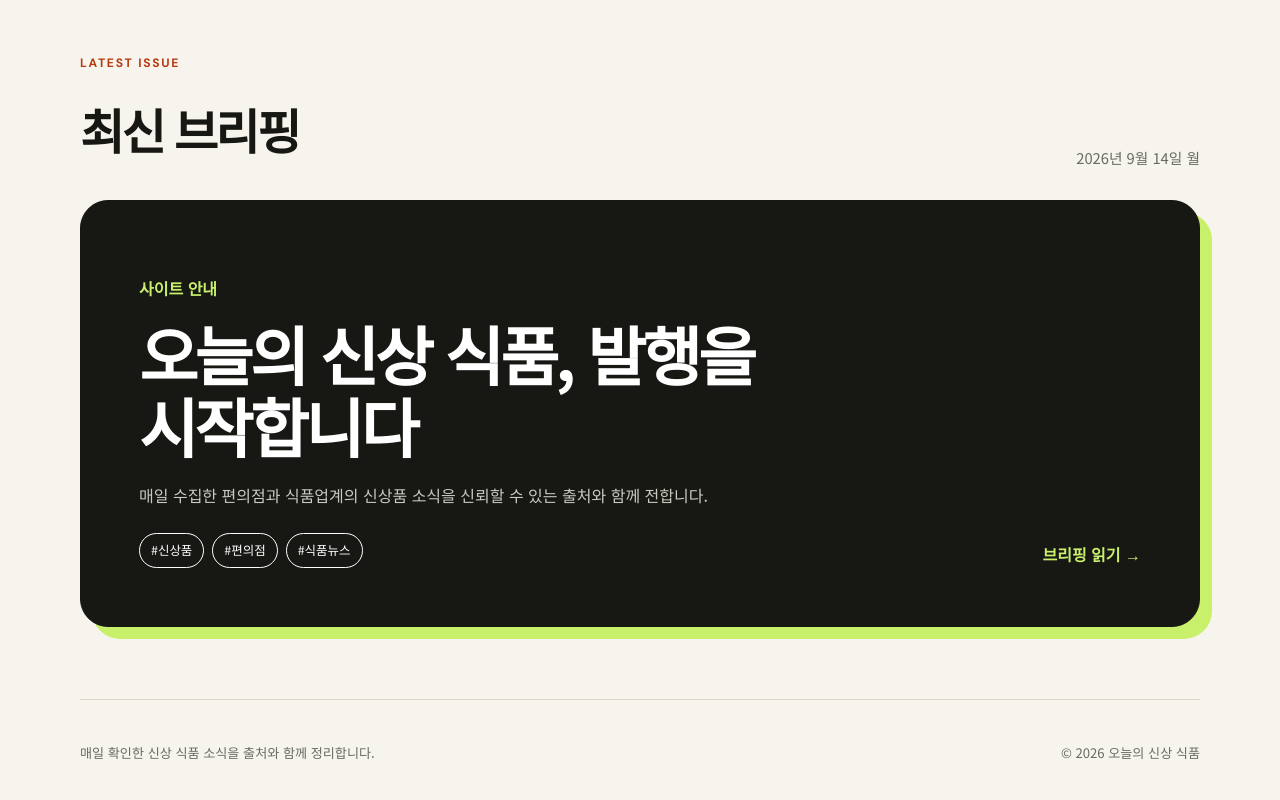
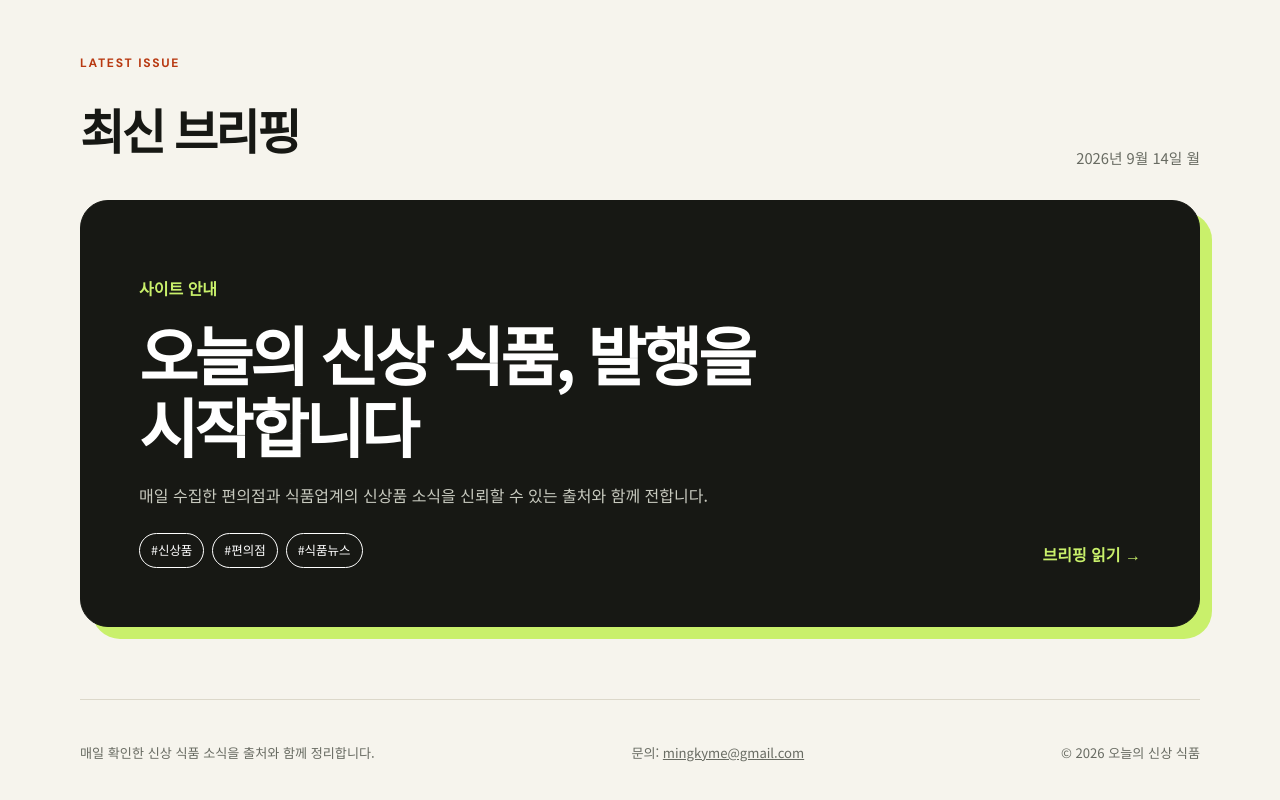
Before and after one commit to mingkyme/daily-new-food, an Astro site: page / in a window 1280 px wide. Shown: the part 833-1633 px from the top of the page. Built offline with nearby package versions, Linux system fonts and the light colour scheme; Astro itself is replaced by a stand-in of ours.

Commit message:
feat: add footer contact email

```diff
--- a/src/layouts/BaseLayout.astro
+++ b/src/layouts/BaseLayout.astro
@@ -46,6 +46,7 @@
     </main>
     <footer>
       <p>매일 확인한 신상 식품 소식을 출처와 함께 정리합니다.</p>
+      <p>문의: <a href="mailto:mingkyme@gmail.com">mingkyme@gmail.com</a></p>
       <p>© {new Date().getFullYear()} 오늘의 신상 식품</p>
     </footer>
   </body>
```
